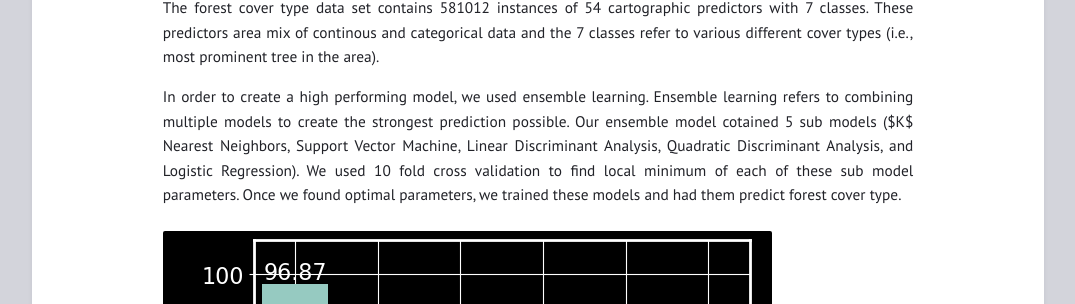
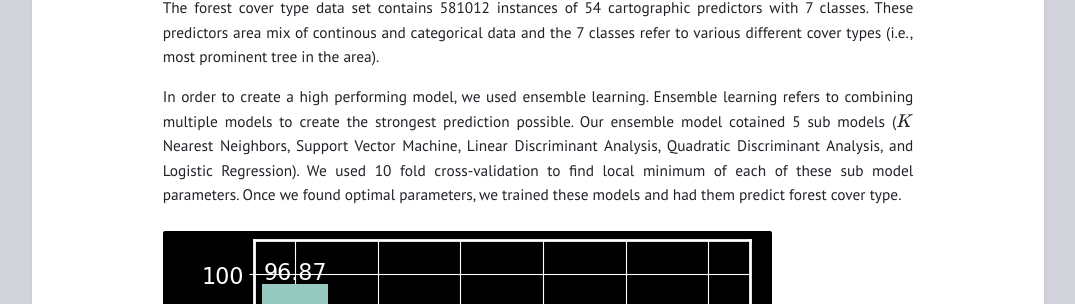
Before and after one commit to tulimid1/what-is-covering-me, a Jekyll site: the page built from index.md, in a window 1280 px wide. Shown: the part 212-516 px from the top of the page, without its empty margins (102-1177 px from the left). Built offline with Jekyll 4.4.1, drawn with Linux system fonts in a browser that asks for light colours.

```diff
--- a/index.md
+++ b/index.md
@@ -7,7 +7,7 @@ We set out to create a classifier that would perform very well (>90% accuracy) o
 
 The forest cover type data set contains 581012 instances of 54 cartographic predictors with 7 classes. These predictors area mix of continous and categorical data and the 7 classes refer to various different cover types (i.e., most prominent tree in the area).
 
-In order to create a high performing model, we used ensemble learning. Ensemble learning refers to combining multiple models to create the strongest prediction possible. Our ensemble model cotained 5 sub models ($K$ Nearest Neighbors, Support Vector Machine, Linear Discriminant Analysis, Quadratic Discriminant Analysis, and Logistic Regression). We used 10 fold cross validation to find local minimum of each of these sub model parameters. Once we found optimal parameters, we trained these models and had them predict forest cover type.
+In order to create a high performing model, we used ensemble learning. Ensemble learning refers to combining multiple models to create the strongest prediction possible. Our ensemble model cotained 5 sub models ($$K$$ Nearest Neighbors, Support Vector Machine, Linear Discriminant Analysis, Quadratic Discriminant Analysis, and Logistic Regression). We used 10 fold cross-validation to find local minimum of each of these sub model parameters. Once we found optimal parameters, we trained these models and had them predict forest cover type.
 
 <p align="center">
   <img src="all_models_scores_kbg.png" />
```
